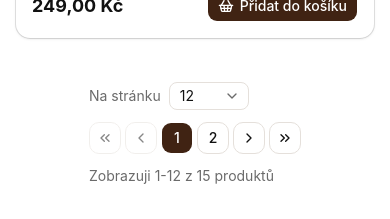
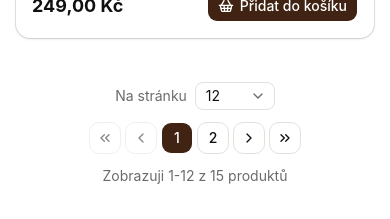
Before and after one commit to florixak/rtsoft-clothing-eshop, a React (Vite) app: page / in a window 390 px wide. Shown: the part 7302-7521 px from the top of the page. Built offline with nearby package versions, Linux system fonts and the light colour scheme.

Commit message:
feat: center pagination by default

```diff
--- a/src/components/layout/navigation.tsx
+++ b/src/components/layout/navigation.tsx
@@ -64,7 +64,7 @@ const Navigation = ({
     <nav
       aria-label={t("pagination.title")}
       className={cn(
-        "mt-8 flex flex-col gap-3 px-4 py-3 sm:flex-row sm:items-center sm:justify-between",
+        "mt-8 flex flex-col items-center gap-3 px-4 py-3 sm:flex-row sm:justify-between",
         className,
       )}
     >
```
